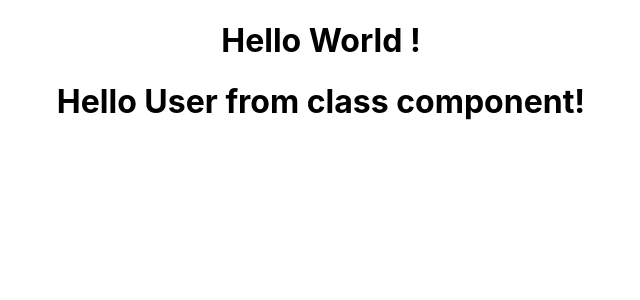
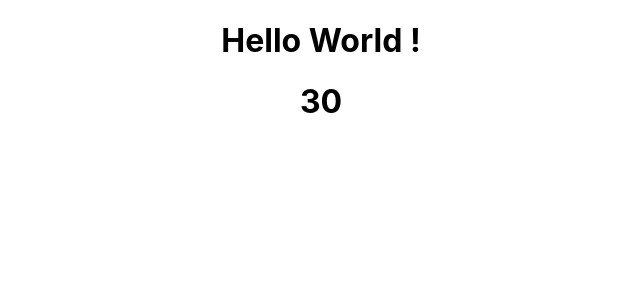
Before and after one commit to rohitbhardwaj9/react-js-tutorial, a React (Create React App) app in the folder learn-react/: page / in a window 1280 px wide. Shown: the top 300 px of the page, without its empty margins (319-959 px from the left). Built offline with nearby package versions, Linux system fonts and the light colour scheme.

Commit message:
expression in JSX

```diff
--- a/learn-react/src/User.js
+++ b/learn-react/src/User.js
@@ -4,7 +4,7 @@ class User extends Component {
         return(
             //This is also JSX
             <div>
-                <h1>Hello User from class component!</h1>
+                <h1>{10+20}</h1>
             </div>
             //JSX ends here
         );
```
